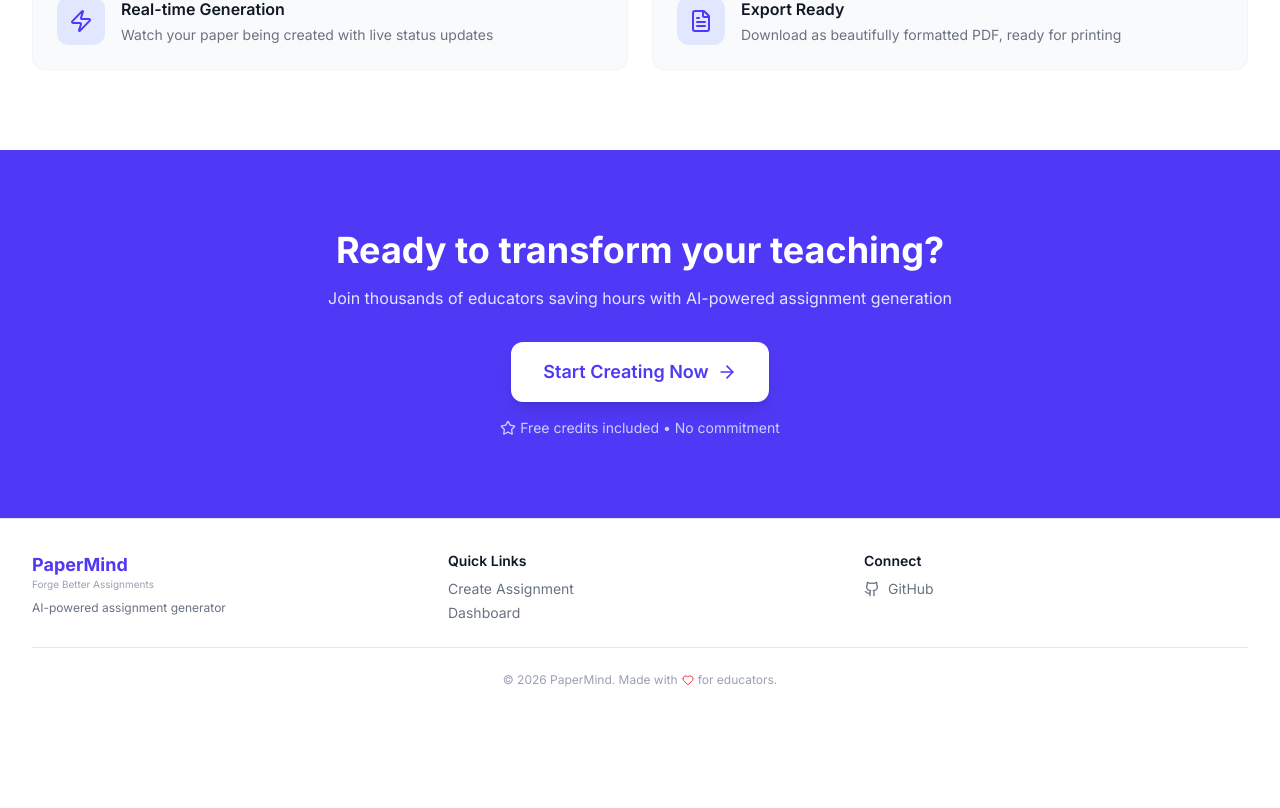
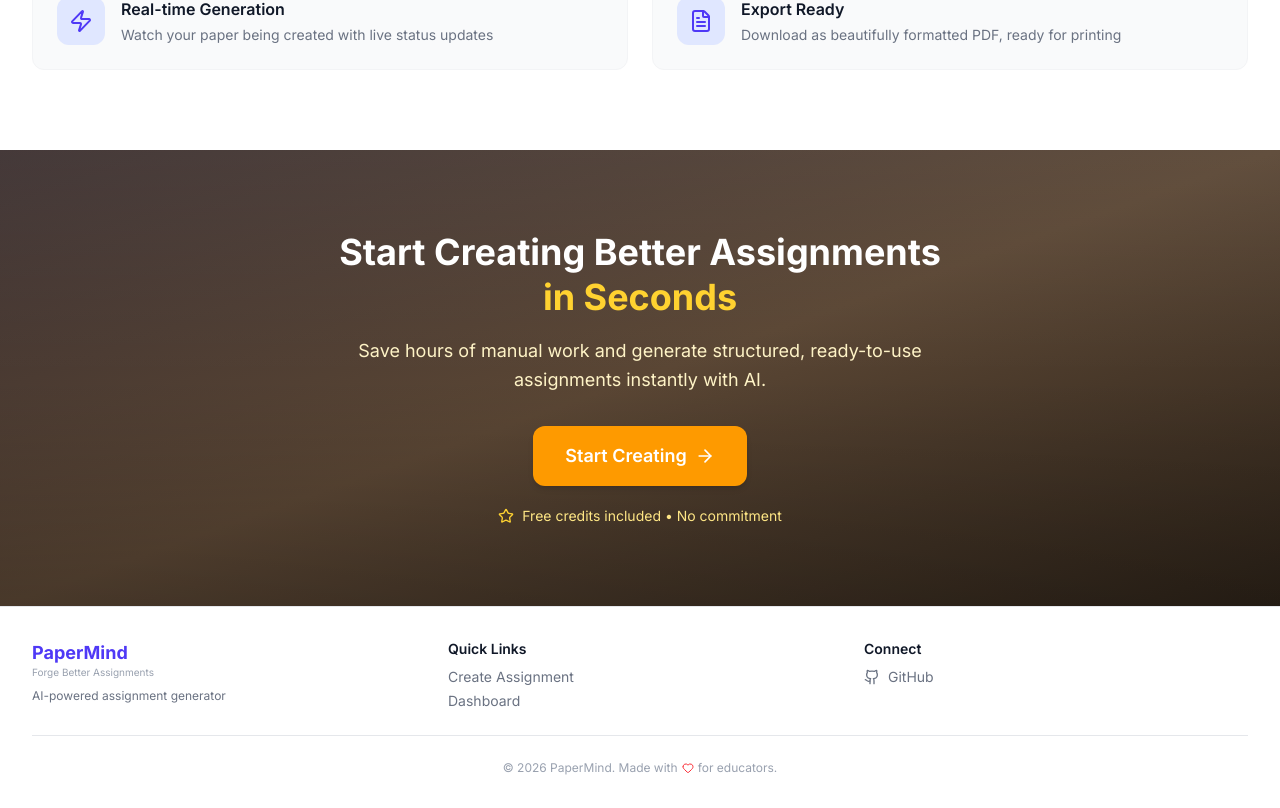
Before and after one commit to 100NikhilBro/Assignly, a Next.js app in the folder frontend/: page / in a window 1280 px wide. Shown: the part 1626-2434 px from the top of the page. Before the commit the page ends 2346 px from the top, so only its background shows below. Built offline with nearby package versions, Linux system fonts and the light colour scheme; no server answers.

Commit message:
Update CTASection.tsx

```diff
--- a/frontend/components/home/CTASection.tsx
+++ b/frontend/components/home/CTASection.tsx
@@ -1,3 +1,46 @@
+// "use client";
+
+// import { motion } from "framer-motion";
+// import { ArrowRight, Star } from "lucide-react";
+
+// interface CTASectionProps {
+//   onStart: () => void;
+// }
+
+// export default function CTASection({ onStart }: CTASectionProps) {
+//   return (
+//     <section className="py-20 bg-indigo-600">
+//       <div className="max-w-4xl mx-auto px-4 sm:px-6 lg:px-8 text-center">
+//         <motion.div
+//           initial={{ opacity: 0, scale: 0.95 }}
+//           whileInView={{ opacity: 1, scale: 1 }}
+//           viewport={{ once: true }}
+//         >
+//           <h2 className="text-3xl md:text-4xl font-bold text-white mb-4">
+//             Ready to transform your teaching?
+//           </h2>
+//           <p className="text-indigo-100 mb-8 max-w-2xl mx-auto">
+//             Join thousands of educators saving hours with AI-powered assignment generation
+//           </p>
+//           <button
+//             onClick={onStart}
+//             className="bg-white text-indigo-600 px-8 py-4 rounded-xl text-lg font-semibold hover:bg-gray-100 transition shadow-lg flex items-center gap-2 mx-auto"
+//           >
+//             Start Creating Now
+//             <ArrowRight className="w-5 h-5" />
+//           </button>
+//           <p className="mt-4 text-sm text-indigo-200 flex items-center justify-center gap-1">
+//             <Star className="w-4 h-4" />
+//             Free credits included • No commitment
+//           </p>
+//         </motion.div>
+//       </div>
+//     </section>
+//   );
+// }
+
+
+
 "use client";
 
 import { motion } from "framer-motion";
@@ -9,30 +52,52 @@ interface CTASectionProps {
 
 export default function CTASection({ onStart }: CTASectionProps) {
   return (
-    <section className="py-20 bg-indigo-600">
-      <div className="max-w-4xl mx-auto px-4 sm:px-6 lg:px-8 text-center">
+    <section className="relative py-20 bg-gradient-to-br from-[#3b2f2f] via-[#5a4634] to-[#2c2218] overflow-hidden">
+
+      {/* Soft Glow */}
+      <div className="absolute inset-0 bg-gradient-to-t from-black/20 via-transparent to-white/5" />
+
+      <div className="relative max-w-4xl mx-auto px-4 sm:px-6 lg:px-8 text-center">
+
         <motion.div
           initial={{ opacity: 0, scale: 0.95 }}
           whileInView={{ opacity: 1, scale: 1 }}
+          transition={{ duration: 0.5 }}
           viewport={{ once: true }}
         >
-          <h2 className="text-3xl md:text-4xl font-bold text-white mb-4">
-            Ready to transform your teaching?
+
+          {/* Heading */}
+          <h2 className="text-3xl md:text-4xl font-bold text-white mb-4 leading-tight">
+            Start Creating Better Assignments
+            <br />
+            <span className="text-amber-300">
+              in Seconds
+            </span>
           </h2>
-          <p className="text-indigo-100 mb-8 max-w-2xl mx-auto">
-            Join thousands of educators saving hours with AI-powered assignment generation
+
+          {/* Subtext */}
+          <p className="text-amber-100 mb-8 max-w-xl mx-auto text-base md:text-lg leading-relaxed">
+            Save hours of manual work and generate structured,
+            ready-to-use assignments instantly with AI.
           </p>
-          <button
+
+          {/* CTA BUTTON */}
+          <motion.button
+            whileHover={{ scale: 1.06 }}
+            whileTap={{ scale: 0.96 }}
             onClick={onStart}
-            className="bg-white text-indigo-600 px-8 py-4 rounded-xl text-lg font-semibold hover:bg-gray-100 transition shadow-lg flex items-center gap-2 mx-auto"
+            className="bg-amber-500 hover:bg-amber-600 text-white px-8 py-4 rounded-xl text-lg font-semibold shadow-md hover:shadow-lg transition flex items-center gap-2 mx-auto"
           >
-            Start Creating Now
+            Start Creating
             <ArrowRight className="w-5 h-5" />
-          </button>
-          <p className="mt-4 text-sm text-indigo-200 flex items-center justify-center gap-1">
-            <Star className="w-4 h-4" />
+          </motion.button>
+
+          {/* Trust line */}
+          <p className="mt-5 text-sm text-amber-200 flex items-center justify-center gap-2">
+            <Star className="w-4 h-4 text-amber-300" />
             Free credits included • No commitment
           </p>
+
         </motion.div>
       </div>
     </section>
```
